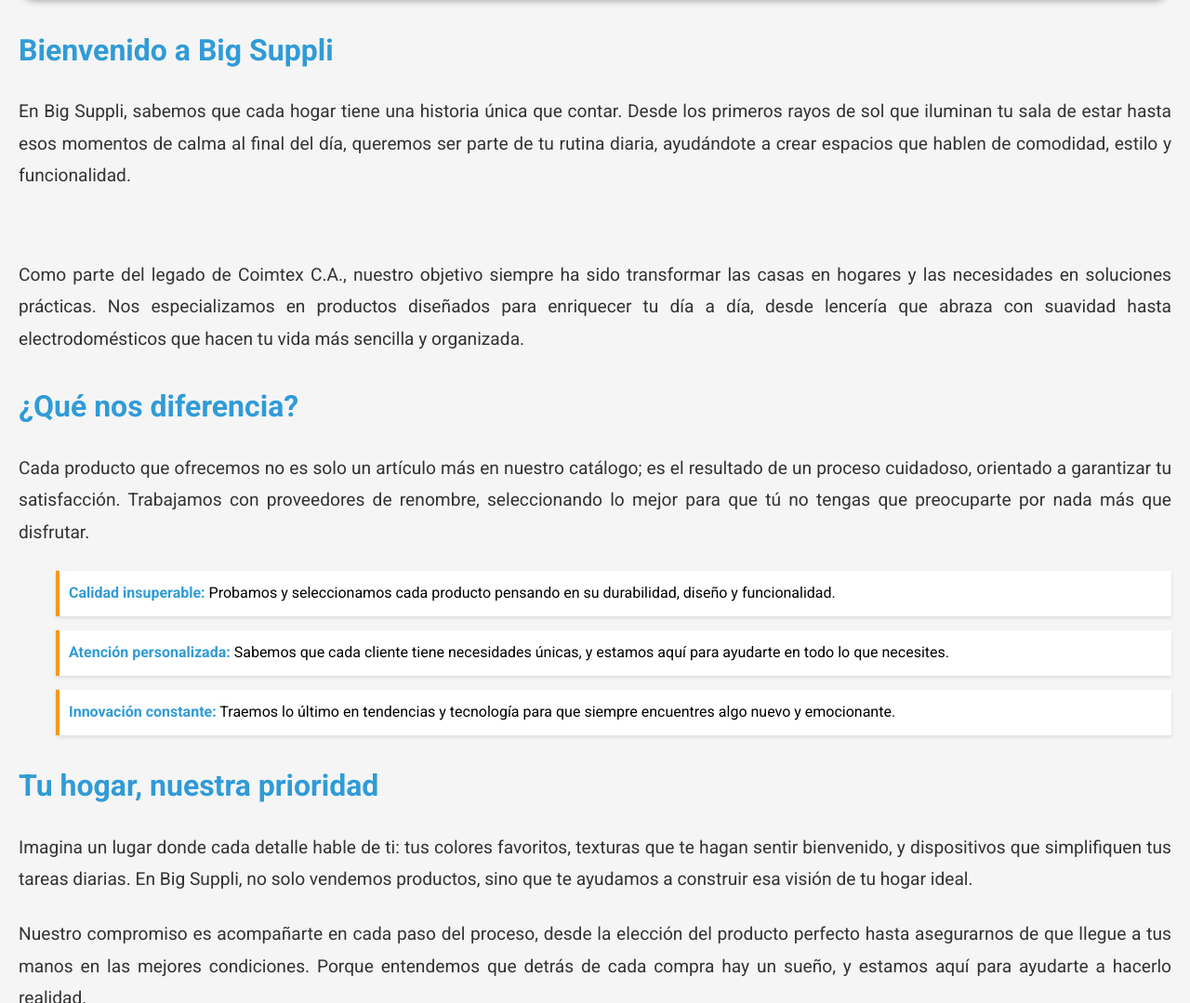
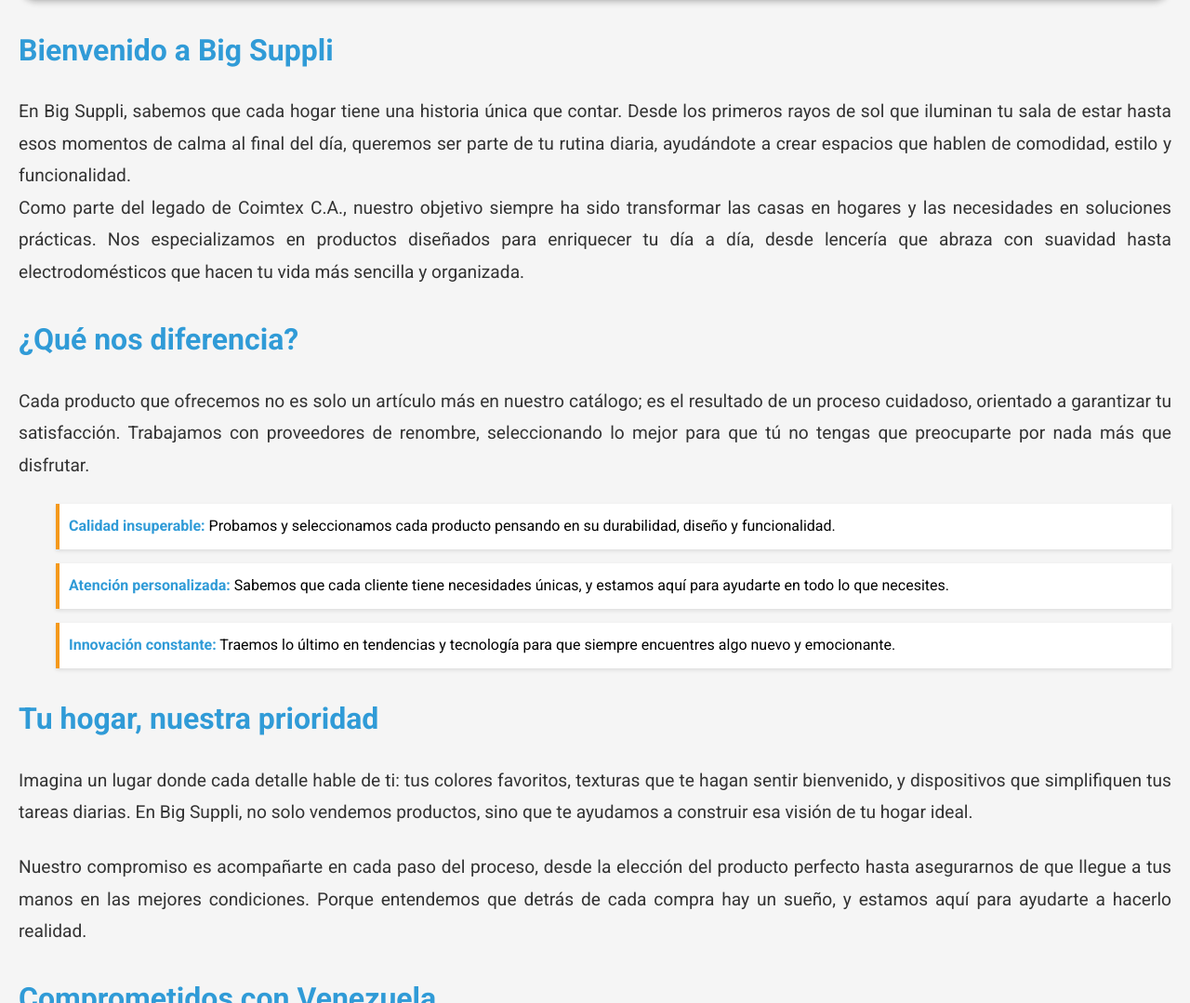
Before and after one commit to Nokx1z/BigSuppliSite, a plain HTML site: page index.html in a window 1280 px wide. Shown: the part 1031-2110 px from the top of the page at 93% size. Drawn offline with Linux system fonts and the light colour scheme.

```diff
--- a/index.html
+++ b/index.html
@@ -74,10 +74,7 @@
           </div>
             <h2>Bienvenido a Big Suppli</h2>
             <p>
-              En Big Suppli, sabemos que cada hogar tiene una historia única que contar. Desde los primeros rayos de sol que iluminan tu sala de estar hasta esos momentos de calma al final del día, queremos ser parte de tu rutina diaria, ayudándote a crear espacios que hablen de comodidad, estilo y funcionalidad.
-            </p>
-            <img src="" alt="">
-            <p>
+              En Big Suppli, sabemos que cada hogar tiene una historia única que contar. Desde los primeros rayos de sol que iluminan tu sala de estar hasta esos momentos de calma al final del día, queremos ser parte de tu rutina diaria, ayudándote a crear espacios que hablen de comodidad, estilo y funcionalidad.<br>
               Como parte del legado de Coimtex C.A., nuestro objetivo siempre ha sido transformar las casas en hogares y las necesidades en soluciones prácticas. Nos especializamos en productos diseñados para enriquecer tu día a día, desde lencería que abraza con suavidad hasta electrodomésticos que hacen tu vida más sencilla y organizada.
             </p>
             <h2>
```
